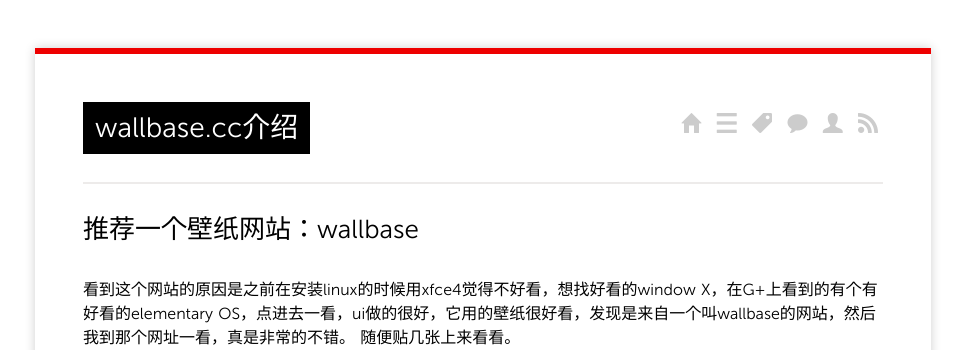
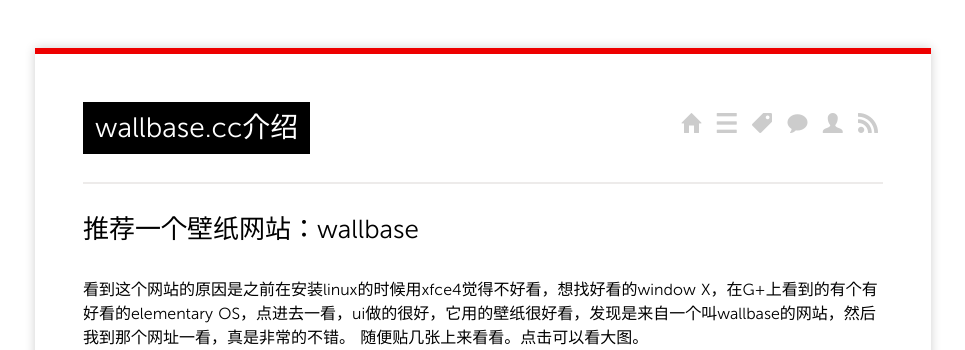
Before and after one commit to stefwoo/stefwoo.github.com, a Jekyll site: the page built from _posts/2013/2013-11-3-wallbase.md, in a window 1280 px wide and 900 px high, cut to the strip 0-350 px from the top of the window. Shown: the whole strip, without its empty margins (157-1122 px from the left). Built offline with Jekyll 4.4.1, drawn with Linux system fonts in a browser that asks for light colours; Markdown is read by kramdown in place of the engine named in the settings; comment, search, counter and statistics services are not loaded.

Commit message:
modify wallbase

```diff
--- a/_posts/2013/2013-11-3-wallbase.md
+++ b/_posts/2013/2013-11-3-wallbase.md
@@ -9,33 +9,33 @@
 ## 推荐一个壁纸网站：wallbase
 
 看到这个网站的原因是之前在安装linux的时候用xfce4觉得不好看，想找好看的window X，在G+上看到的有个有好看的elementary OS，点进去一看，ui做的很好，它用的壁纸很好看，发现是来自一个叫wallbase的网站，然后我到那个网址一看，真是非常的不错。
-随便贴几张上来看看。
+随便贴几张上来看看。点击可以看大图。
 
-<a id="single_1" href="http://wpimg-wpimg.stor.sinaapp.com/original/63ed4f52fb19ba50523ae268e6a09066.jpg" title="stefwoo.info">
+<a class="fancybox" rel="gallery1" id="single_1" href="http://wpimg-wpimg.stor.sinaapp.com/original/63ed4f52fb19ba50523ae268e6a09066.jpg" title="stefwoo.info">
     <img src="http://wpimg-wpimg.stor.sinaapp.com/200/63ed4f52fb19ba50523ae268e6a09066.jpg" alt="" />
 </a>
 
-<a id="single_1" href="http://wpimg-wpimg.stor.sinaapp.com/original/9d4aea88ed1a4232a985fc559144fa84.jpg" title="stefwoo.info">
+<a class="fancybox" rel="gallery1" id="single_1" href="http://wpimg-wpimg.stor.sinaapp.com/original/9d4aea88ed1a4232a985fc559144fa84.jpg" title="stefwoo.info">
     <img src="http://wpimg-wpimg.stor.sinaapp.com/200/9d4aea88ed1a4232a985fc559144fa84.jpg" alt="" />
 </a>
 
-<a id="single_1" href="http://wpimg-wpimg.stor.sinaapp.com/original/ffba508db8a34783f6015bfce2de4a71.jpg" title="stefwoo.info">
+<a class="fancybox" rel="gallery1" id="single_1" href="http://wpimg-wpimg.stor.sinaapp.com/original/ffba508db8a34783f6015bfce2de4a71.jpg" title="stefwoo.info">
     <img src="http://wpimg-wpimg.stor.sinaapp.com/200/ffba508db8a34783f6015bfce2de4a71.jpg" alt="" />
 </a>
 
-<a id="single_1" href="http://wpimg-wpimg.stor.sinaapp.com/original/f721bd6dc208545ff9d8de26bbf7fbac.jpg" title="stefwoo.info">
+<a class="fancybox" rel="gallery1" id="single_1" href="http://wpimg-wpimg.stor.sinaapp.com/original/f721bd6dc208545ff9d8de26bbf7fbac.jpg" title="stefwoo.info">
     <img src="http://wpimg-wpimg.stor.sinaapp.com/200/f721bd6dc208545ff9d8de26bbf7fbac.jpg" alt="" />
 </a>
 
-<a id="single_1" href="http://wpimg-wpimg.stor.sinaapp.com/original/d49ae7ca96d8d93674c769b22b6a0d17.jpg" title="stefwoo.info">
+<a class="fancybox" rel="gallery1" id="single_1" href="http://wpimg-wpimg.stor.sinaapp.com/original/d49ae7ca96d8d93674c769b22b6a0d17.jpg" title="stefwoo.info">
     <img src="http://wpimg-wpimg.stor.sinaapp.com/200/d49ae7ca96d8d93674c769b22b6a0d17.jpg" alt="" />
 </a>
 
-<a id="single_1" href="http://wpimg-wpimg.stor.sinaapp.com/original/77c4c5b8bfa62c53b10d72cbce9ad7a8.jpg" title="stefwoo.info">
+<a class="fancybox" rel="gallery1" id="single_1" href="http://wpimg-wpimg.stor.sinaapp.com/original/77c4c5b8bfa62c53b10d72cbce9ad7a8.jpg" title="stefwoo.info">
     <img src="http://wpimg-wpimg.stor.sinaapp.com/200/77c4c5b8bfa62c53b10d72cbce9ad7a8.jpg" alt="" />
 </a>
 
-<a id="single_1" href="http://wpimg-wpimg.stor.sinaapp.com/original/52e5823cb35c6666e1bbf70d987128a0.jpg" title="stefwoo.info">
+<a class="fancybox" rel="gallery1" id="single_1" href="http://wpimg-wpimg.stor.sinaapp.com/original/52e5823cb35c6666e1bbf70d987128a0.jpg" title="stefwoo.info">
     <img src="http://wpimg-wpimg.stor.sinaapp.com/200/52e5823cb35c6666e1bbf70d987128a0.jpg" alt="" />
 </a>
 
```
